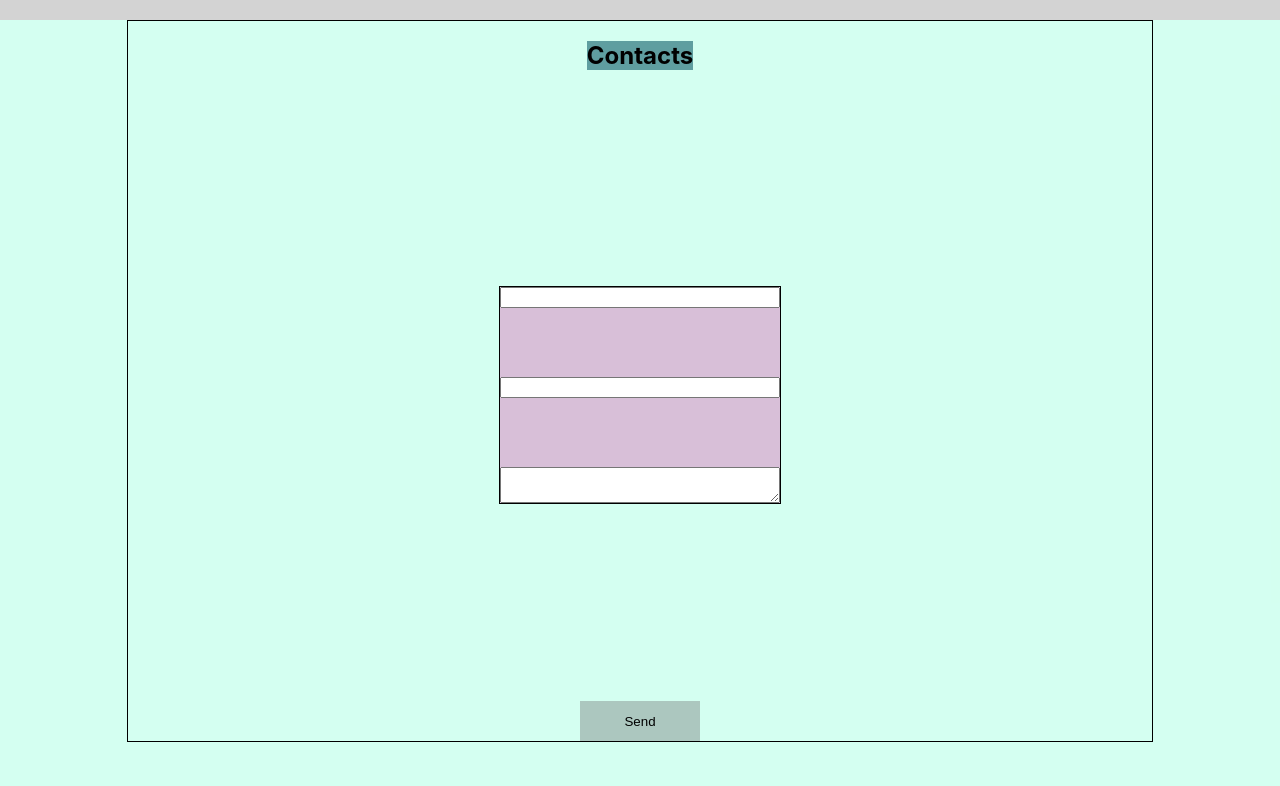
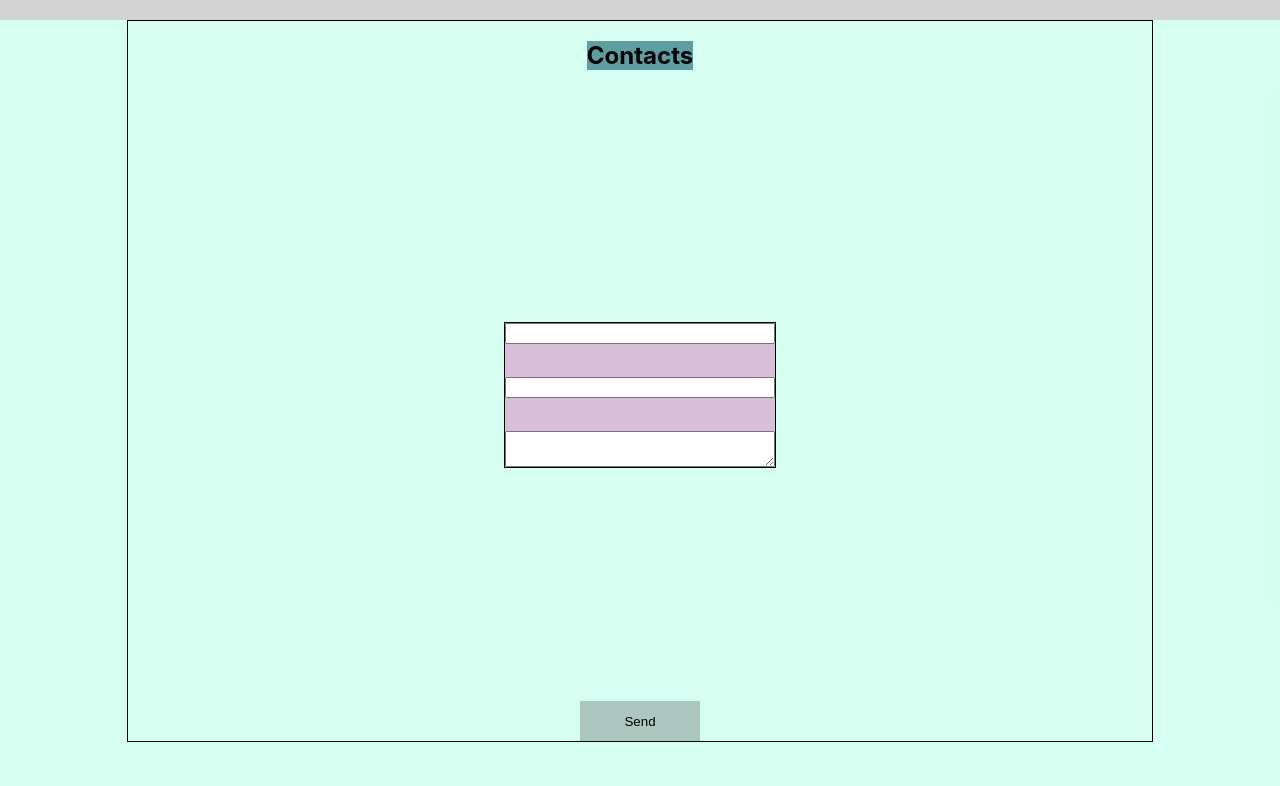
Before and after one commit to DmitryGK/portfolio, a React (Create React App) app: page / in a window 1280 px wide. Shown: the part 2700-3486 px from the top of the page. Built offline with nearby package versions, Linux system fonts and the light colour scheme.

Commit message:
refactoring

```diff
--- a/src/contacts/Contacts.module.css
+++ b/src/contacts/Contacts.module.css
@@ -4,8 +4,8 @@
 }
 
 .form {
-    width: 280px;
-    height: 30%;
+    width: 270px;
+    height: 20%;
     background-color: thistle;
     border: 1px solid;
     display: flex;
```
